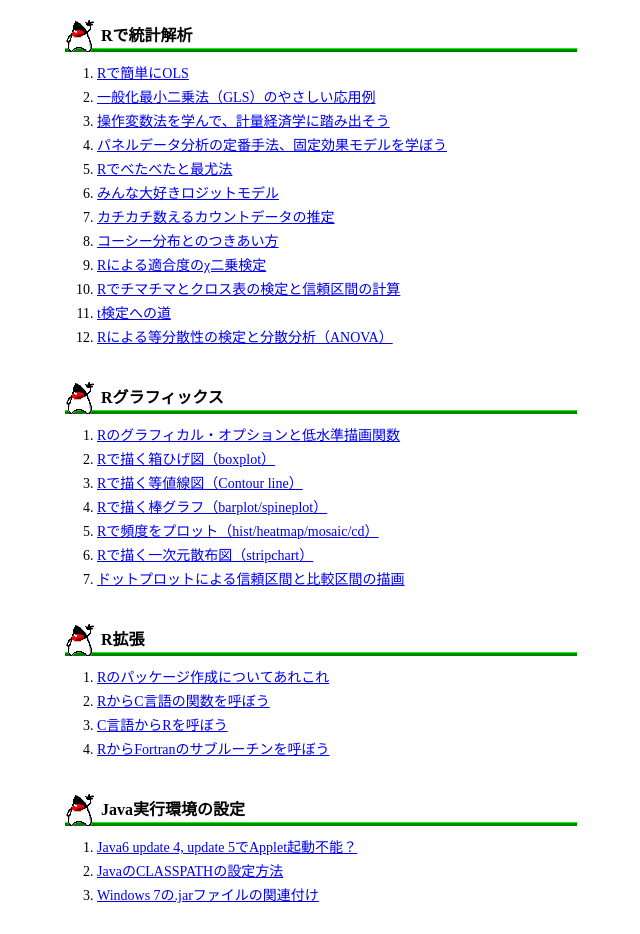
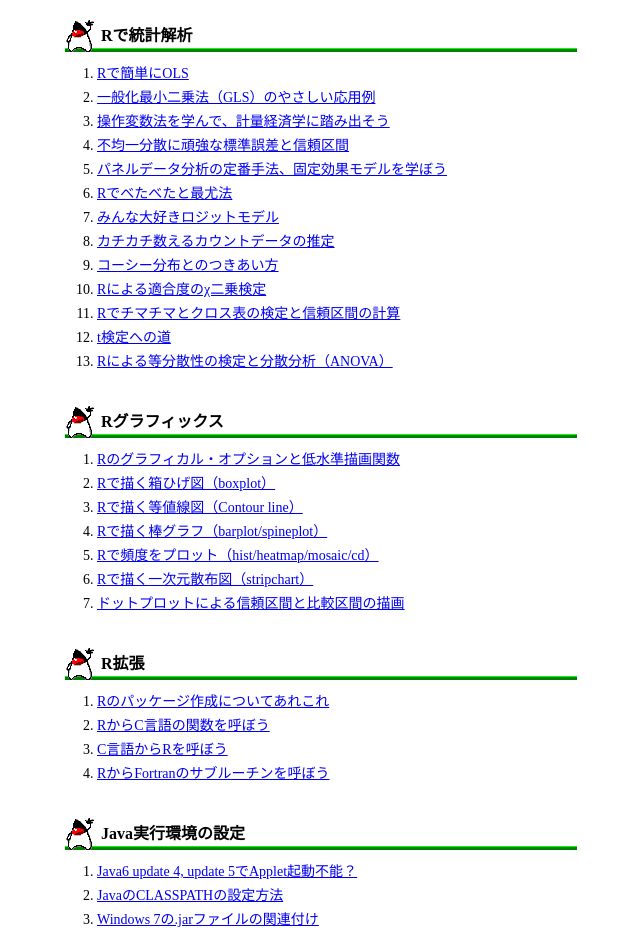
Before and after one commit to uncorrelated/wh.anlyznews.com, a plain HTML site: page docs/index.html in a window 1280 px wide. Shown: the part 1200-2134 px from the top of the page, without its empty margins (313-953 px from the left). Drawn offline with nearby package versions, Linux system fonts and the light colour scheme; files that its build step writes are made by us from their sources; no server answers.

Commit message:
add how to calculate heteroskedasticity-consistent standard errors

```diff
--- a/docs/index.html
+++ b/docs/index.html
@@ -122,6 +122,7 @@ src="https://pagead2.googlesyndication.com/pagead/show_ads.js">
 <li><a href="R/OLS.shtml">Rで簡単にOLS</a></li>
 <li><a href="R/GLS.shtml">一般化最小二乗法（GLS）のやさしい応用例</a></li>
 <li><a href="R/ivm.shtml">操作変数法を学んで、計量経済学に踏み出そう</a></li>
+<li><a href="R/HC.shtml">不均一分散に頑強な標準誤差と信頼区間</a></li>
 <li><a href="R/FE.shtml">パネルデータ分析の定番手法、固定効果モデルを学ぼう</a></li>
 <li><a href="R/MLE.shtml">Rでべたべたと最尤法</a></li>
 <li><a href="R/logit.shtml">みんな大好きロジットモデル</a></li>
```
Also changed, not shown: docs/R/menu.txt, 1 other file.
